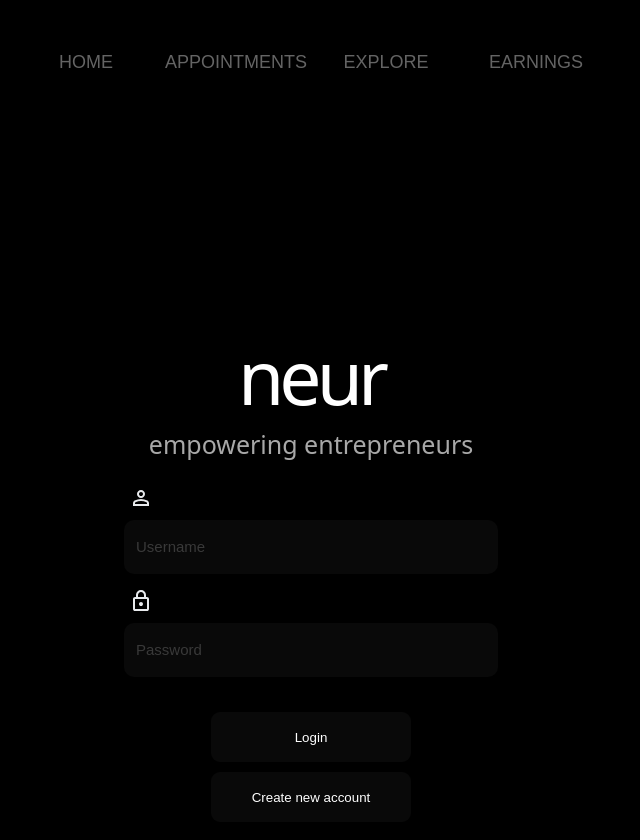
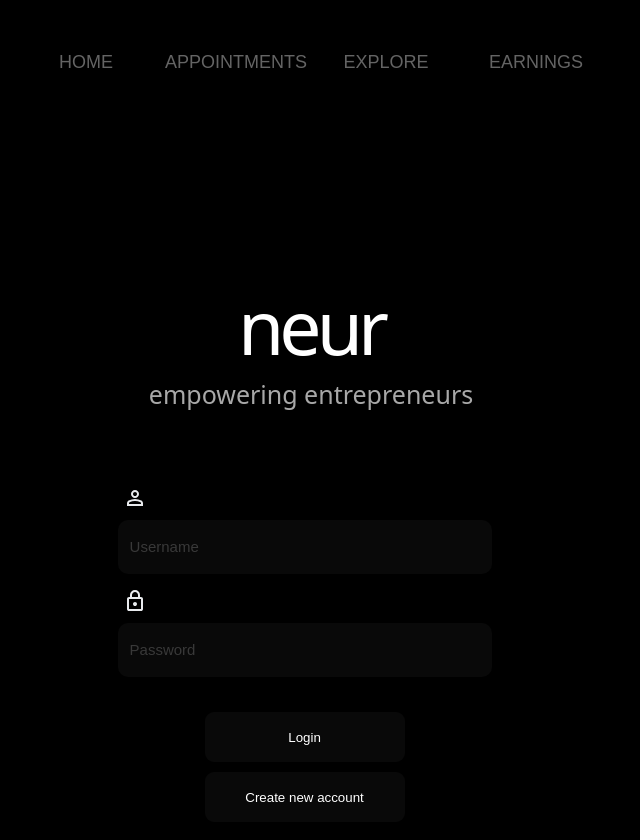
Before and after one commit to trevtemba/neur-frontend, a React (Vite) app: page / in a window 1280 px wide. Shown: the top 840 px of the page, without its empty margins (329-969 px from the left). Built offline with nearby package versions, Linux system fonts and the light colour scheme.

Commit message:
Added container for auth forms, fixing page growth bug

```diff
--- a/src/Components/AuthForm/AuthForm.jsx
+++ b/src/Components/AuthForm/AuthForm.jsx
@@ -171,7 +171,7 @@ const AuthForm = () => {
                     <h1>neur</h1>
                     <h2>empowering entrepreneurs</h2>
                 </div>
-
+                <div className="container">
                     {/* <AnimatePresence> */}
                         {formState == "Login" && (
                             <motion.form
@@ -290,6 +290,7 @@ const AuthForm = () => {
                             </motion.form>
                         )};
                     {/* </AnimatePresence> */}
+                </div>
             </motion.div>
         </AnimatePresence>
     );
--- a/src/Components/AuthForm/authForm.css
+++ b/src/Components/AuthForm/authForm.css
@@ -5,7 +5,7 @@
     align-self: center;
     height: 100%;
     width: 100%;
-    margin-top: 250px;
+    margin-top: 200px;
 }
 
 .title {
@@ -37,7 +37,6 @@ h2 {
     align-items: center;
     gap: 15px;
     position: relative;
-    bottom: 21px
 }
 
 .loginForm {
@@ -46,7 +45,6 @@ h2 {
     align-items: center;
     gap: 15px;
     position: relative;
-    bottom: 0px;
 }
 
 .formButtons {
```
Lines whose indentation alone changed are shown as unchanged.
